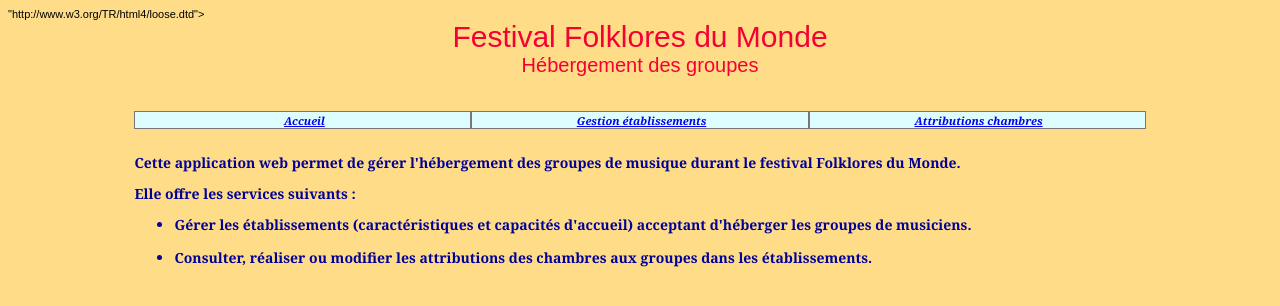
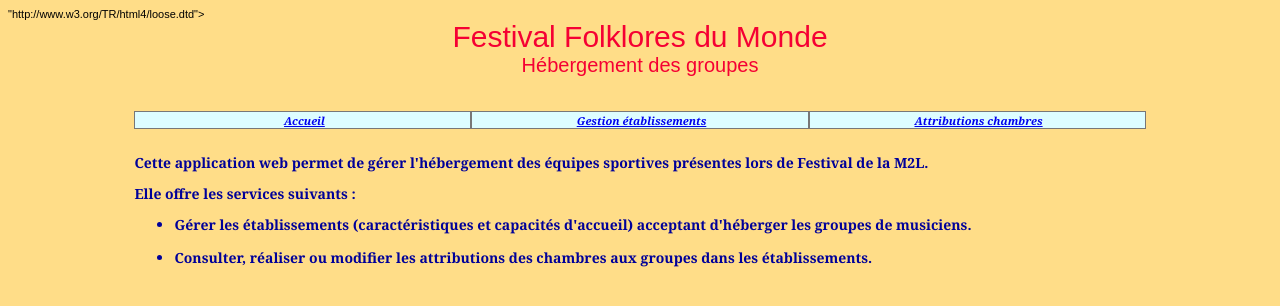
Before and after one commit to xaviergallezot/FESTIVAL, a PHP site: page / in a window 1280 px wide. Shown: the top 306 px of the page. Run offline with PHP 8.4, Linux system fonts and the light colour scheme.

Commit message:
Update index.php

```diff
--- a/index.php
+++ b/index.php
@@ -7,8 +7,7 @@ echo " <br>
 <table width='80%' cellspacing='0' cellpadding='0' align='center'>
    <tr>
       <td class='texteAccueil'>
-         Cette application web permet de gérer l'hébergement des groupes de musique
-         durant le festival Folklores du Monde.
+         Cette application web permet de gérer l'hébergement des équipes sportives présentes lors de Festival de la M2L.
       </td>
    </tr>
    <tr>
```
